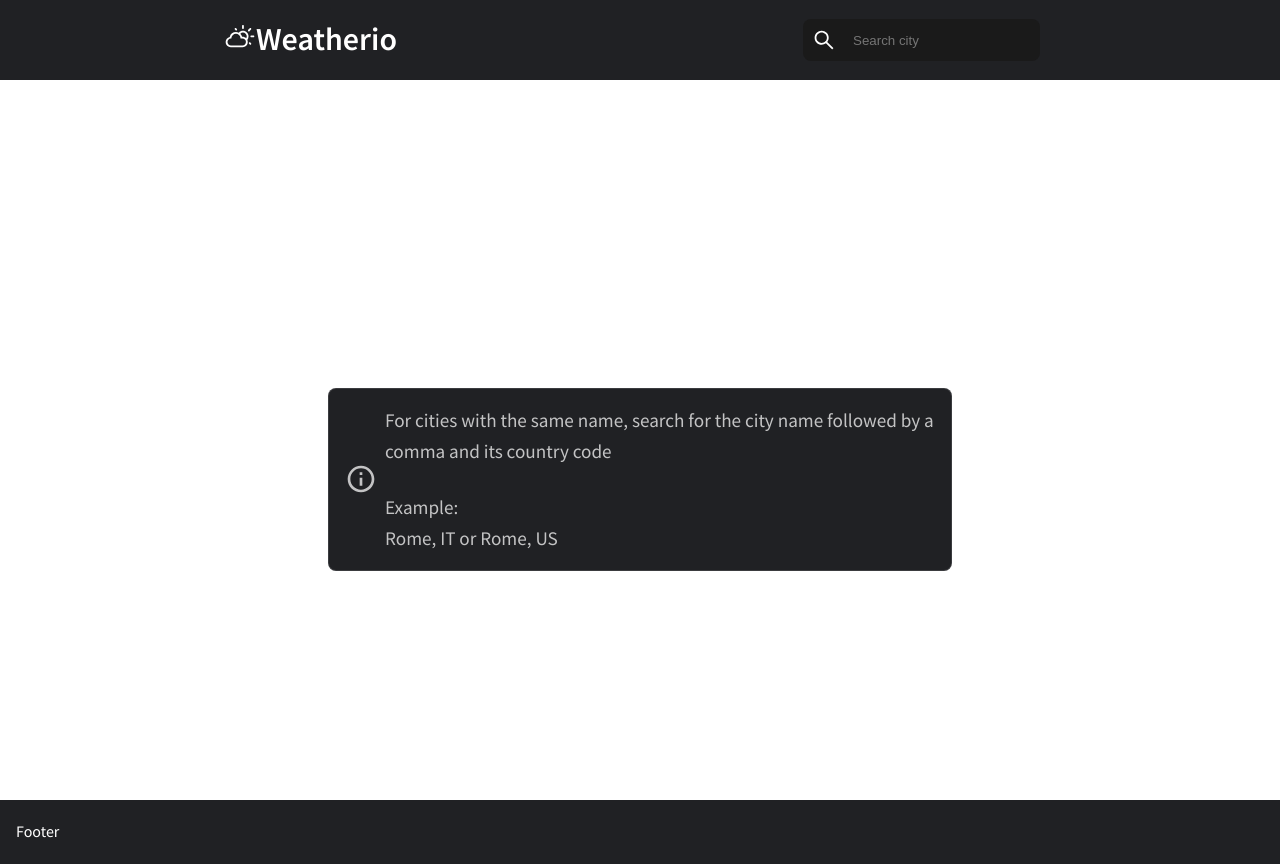
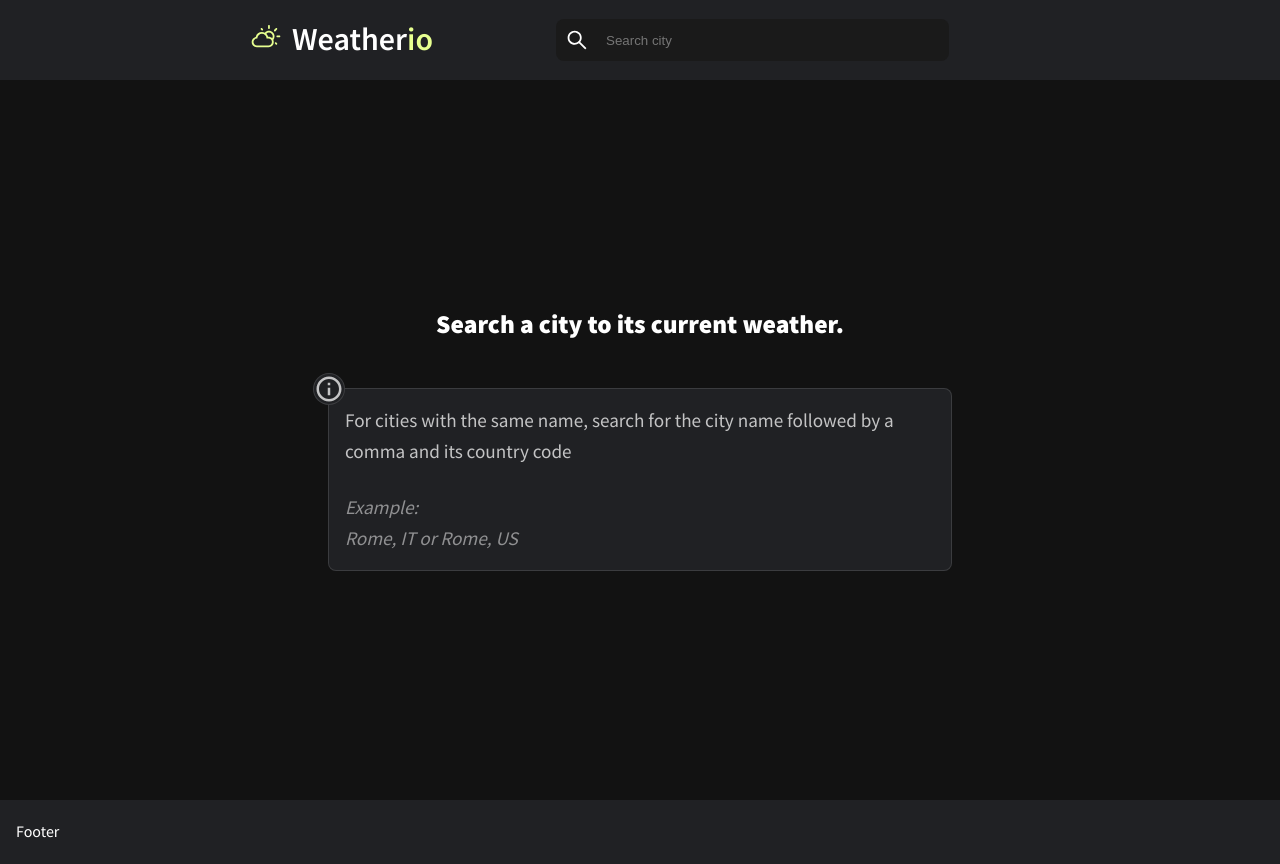
Before and after one commit to essevpi/weatherio, a Next.js app: page / in a window 1280 px wide. Built offline with nearby package versions, Linux system fonts and the light colour scheme; no server answers.

Commit message:
add various fixes and style changes

```diff
--- a/src/components/navbar/index.js
+++ b/src/components/navbar/index.js
@@ -1,6 +1,5 @@
 import Search from './search';
 import { WiDayCloudy } from 'react-icons/wi';
-
 import ThemeSwitch from './themeSwitch';
 
 import styles from './navbar.module.scss';
@@ -11,16 +10,16 @@ const Navbar = () => {
       <div className={`${styles['navbar__wrapper']} main-content__container`}>
         <div className={styles['navbar__logo-container']}>
           <span className={styles['navbar-logo']}>
-            <WiDayCloudy />
+            <WiDayCloudy className='highlighted-text'/>
           </span>
-          <span>Weatherio</span>
+          <span>
+            Weather<span className='highlighted-text'>io</span>
+          </span>
         </div>
         <div className={styles['navbar__search-container']}>
           <Search />
         </div>
-        {/* <div className={styles['navbar__switch-container']}>
-
-        </div> */}
+        {/* <div className={styles['navbar__empty-placeholder']} /> */}
       </div>
     </div>
   );
--- a/src/components/navbar/navbar.module.scss
+++ b/src/components/navbar/navbar.module.scss
@@ -4,36 +4,53 @@
   display: flex;
   justify-content: center;
   width: 100%;
-
   min-height: $header-height;
   background: $secondary-background-color;
-
   font-size: 2rem;
   font-weight: 600;
-
 
   .navbar__wrapper {
     display: flex;
     align-items: center;
-    justify-content: space-between;
+
     @media screen and (max-width: $xs-width-breakpoint) {
       flex-direction: column;
     }
 
-
      .navbar__logo-container {
       display: flex;
       align-items: center;
+      padding: 0 1rem;
+
+      @media screen and (max-width: $xs-width-breakpoint) {
+        padding: 10px 0;
+      }
+
+      @media screen and (max-width: $s-width-breakpoint) {
+        font-size: 24px;
+      }
 
       .navbar-logo {
         display: flex;
+        padding: 0 10px;
       }
     }
 
-    /*
     .navbar__search-container {
-      flex: 2;
-    } */
+      display: flex;
+      justify-content: center;
+      flex: 1;
+    }
+
+    .navbar__empty-placeholder, .navbar__logo-container {
+      //flex: 1;
+    }
+
+    .navbar__empty-placeholder {
+      @media screen and (max-width: $s-width-breakpoint) {
+        display: none;
+      }
+    }
   }
 
 
--- a/src/components/navbar/search/search.module.scss
+++ b/src/components/navbar/search/search.module.scss
@@ -4,9 +4,13 @@
   display: flex;
   justify-content: center;
   padding: 0.5rem 1rem;
+  width: 70%;
   //background: $tertiary-background-color;
-  //width: 100%;
   //height: $search-height;
+
+  @media screen and (max-width: $s-width-breakpoint) {
+    width: 100%;
+  }
 
   .search__wrapper {
     display: flex;
@@ -30,6 +34,7 @@
         background: $background-color;
         border-radius: 0 8px 8px 0;
         outline: none;
+        border: 1px solid $accent-primary;
       }
     }
 
@@ -38,6 +43,4 @@
       background: transparent;
     }
   }
-
-
 }
--- a/src/components/weatherCard/emptyCard/emptyCard.module.scss
+++ b/src/components/weatherCard/emptyCard/emptyCard.module.scss
@@ -17,6 +17,7 @@
     border: 1px solid $divider-color;
     background-color: $secondary-background-color;
     border-radius: 8px;
+    position: relative;
 
     &:first-child {
       align-self: flex-start;
@@ -24,7 +25,28 @@
 
     .info-box__text {
       flex: 1;
-      margin-left: 0.5rem;
+      //margin-left: 0.5rem;
+
+      .info-box__heading {
+        display: flex;
+
+        svg {
+          background: $secondary-background-color;
+          border: 1px solid $divider-color;
+          border-radius: 50%;
+          position: absolute;
+          left: 0;
+          top: 0;
+          transform: translate(-50%, -50%);
+          align-items: center;
+          display: flex;
+          justify-content: center;
+        }
+      }
+
+      .info-text__secondary {
+        color: $text-disabled-color;
+      }
     }
   }
 }
--- a/src/components/weatherCard/emptyCard/index.js
+++ b/src/components/weatherCard/emptyCard/index.js
@@ -7,12 +7,21 @@ const EmptyCard = () => {
     <div className={styles['empty-card__container']}>
       <h2>Search a city to its current weather.</h2>
       <div className={styles['info-box__container']}>
-        <MdInfoOutline size={'2rem'}/>
         <div className={styles['info-box__text']}>
-          <p>For cities with the same name, search for the city name followed by a comma and its country code</p>
-          <br/>
-          <p>Example:</p>
-          <p>Rome, IT or Rome, US</p>
+          <div className ={styles['info-box__heading']}>
+            <MdInfoOutline size={'2rem'} />
+            <p>
+              For cities with the same name, search for the city name followed by
+              a comma and its country code
+            </p>
+          </div>
+          <br />
+          <p className={styles['info-text__secondary']}>
+            <i>Example:</i>
+          </p>
+          <p className={styles['info-text__secondary']}>
+            <i>Rome, IT or Rome, US</i>
+          </p>
         </div>
       </div>
     </div>
--- a/src/components/weatherCard/weatherDetails/index.js
+++ b/src/components/weatherCard/weatherDetails/index.js
@@ -14,7 +14,8 @@ import {
   WiBarometer,
   WiHumidity,
   WiSunrise,
-  WiSunset
+  WiSunset,
+  WiWindDeg
 } from 'react-icons/wi';
 
 import styles from './weatherDetails.module.scss';
@@ -24,6 +25,7 @@ const WeatherDetails = () => {
 
   const iconProps = {
     size: '2rem',
+    color: '#e7ff90'
   };
 
   const cardData = [
@@ -39,19 +41,12 @@ const WeatherDetails = () => {
                 &darr;
                 {Math.round(data.various.main.temp_min)}&deg;C
               </span>
-
               <span className='display__value'>
                 &uarr;
                 {Math.round(data.various.main.temp_max)}&deg;C
               </span>
             </div>
           </div>
-          {/* <div>
-            <h4>Current maximum</h4>
-            <span className='display__value'>
-              {Math.round(data.various.main.temp_max)}&deg;C
-            </span>
-          </div> */}
           <div>
             <h4>Feels like</h4>
             <span className='display__value'>
@@ -66,8 +61,16 @@ const WeatherDetails = () => {
       icon: <WiStrongWind {...iconProps} />,
       markup: (
         <div className={styles['wind-info__container']}>
-          <p>Speed: {convertWindSpeed(data.various.wind.speed)} Km/h</p>
-          <p>Direction: {convertDegreesToDirection(data.various.wind.deg)}</p>
+          <p>
+            <span className='display__value-large'>
+              {convertWindSpeed(data.various.wind.speed)}
+            </span>
+            Km/h
+          </p>
+          <span className={`${styles['wind-direction__container']} display__value`}>
+            <WiWindDeg />
+            {convertDegreesToDirection(data.various.wind.deg)}
+          </span>
         </div>
       ),
     },
@@ -124,7 +127,9 @@ const WeatherDetails = () => {
       icon: <WiBarometer {...iconProps} />,
       markup: (
         <div className={styles['pressure-info__container']}>
-          <span className='display__value-large'>{data.various.main.pressure} </span>
+          <span className='display__value-large'>
+            {data.various.main.pressure}{' '}
+          </span>
           <span>hPa</span>
         </div>
       ),
@@ -134,7 +139,9 @@ const WeatherDetails = () => {
       icon: <WiHumidity {...iconProps} />,
       markup: (
         <div className={styles['humidity-info__container']}>
-          <span className='display__value-large'>{data.various.main.humidity}</span>
+          <span className='display__value-large'>
+            {data.various.main.humidity}
+          </span>
           <span>%</span>
         </div>
       ),
--- a/src/components/weatherCard/weatherDetails/mainInfo/index.js
+++ b/src/components/weatherCard/weatherDetails/mainInfo/index.js
@@ -59,7 +59,7 @@ const MainInfo = () => {
           </h1>
         </div>
         <div className={styles['sub-info__container']}>
-        {iconGenerator(data.weather.id)}
+          {iconGenerator(data.weather.id)}
           <div className={styles['temp__container']}>
 
             <h1>{Math.round(data.various.main.temp)}&deg;C</h1>
--- a/src/components/weatherCard/weatherDetails/mainInfo/mainInfo.module.scss
+++ b/src/components/weatherCard/weatherDetails/mainInfo/mainInfo.module.scss
@@ -1,8 +1,8 @@
 @import '../../../../styles/variables.scss';
 
 .weather__icons {
-  color: $text-primary-color;
   font-size: 5rem;
+  color: $accent-primary;
 }
 
 .main__container {
--- a/src/components/weatherCard/weatherDetails/weatherDetails.module.scss
+++ b/src/components/weatherCard/weatherDetails/weatherDetails.module.scss
@@ -39,11 +39,27 @@
 
       .temp-values__container {
         display: flex;
+        gap: 20px;
       }
+    }
 
-      /* span {
-        font-size: 2rem;
-      } */
+    .wind-info__container {
+      /* display: flex;
+      flex-direction: column;
+      justify-content: center;
+      align-items: center; */
+      display: inline-block;
+      margin: auto;
+
+      .wind-direction__container {
+          display: flex;
+          align-items: center;
+          gap: 5px;
+
+          svg {
+            font-size: 1.5rem;
+          }
+      }
     }
 
     .rain-info__container {
@@ -67,9 +83,6 @@
           font-size: 3rem;
         }
       }
-    }
-
-    .wind-info__container {
     }
 
     .sun-info__container {
--- a/src/styles/globals.scss
+++ b/src/styles/globals.scss
@@ -1,7 +1,4 @@
 @import './variables.scss';
-@media (prefers-color-scheme: dark) {
-
-}
 
 * {
   box-sizing: border-box;
@@ -11,7 +8,7 @@
 
 html,
 body {
-  //max-width: 100vw;
+  background: $background-color;
   overflow-x: hidden;
   font-size: 16px;
   letter-spacing: 0px;
@@ -26,6 +23,15 @@ body {
 a {
   color: inherit;
   text-decoration: none;
+}
+
+input {
+  color: $text-primary-color;
+}
+
+/* Changes color of search field cancel button */
+input[type='search']::-webkit-search-cancel-button {
+  filter: brightness(0) invert(1);
 }
 
 button, button:focus {
@@ -52,6 +58,7 @@ h4 {
   font-size: clamp($h4-min-size, $h4-val-size, $h4-max-size);
   line-height: 1.2;
   color: $text-secondary-color;
+  font-weight: lighter;
 }
 
 p,
@@ -61,9 +68,9 @@ button {
   font-size: clamp($p-min-size, $p-val-size, $p-max-size);
 }
 
-/* .display__value {
-  font-size: clamp($display-m-value-min-size, $display-m-value-val-size, $display-m-value-max-size);
-} */
+.highlighted-text {
+  color: $accent-primary;
+}
 
 .display__value {
   font-size: $display-font-size-l;
@@ -133,11 +140,3 @@ button {
     color: $text-secondary-color;
   }
 }
-
-
-
-@media (prefers-color-scheme: dark) {
-  html {
-    color-scheme: dark;
-  }
-}
--- a/src/styles/variables.scss
+++ b/src/styles/variables.scss
@@ -38,8 +38,8 @@ $s-width-content: 85%;
 $xs-width-content: 95%;
 
 /* Fixed font sizes */
-$display-font-size-xs: 1.1rem;
-$display-font-size-s: 1.25rem;
+$display-font-size-xs: 1.2rem;
+$display-font-size-s: 1.35rem;
 $display-font-size-m: 1.5rem;
 $display-font-size-l: 1.75rem;
 
```
